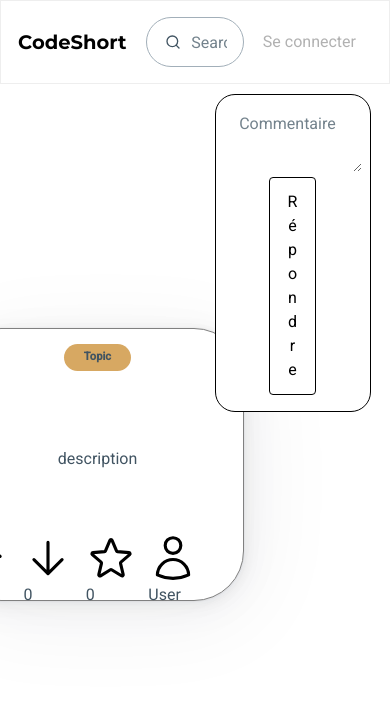
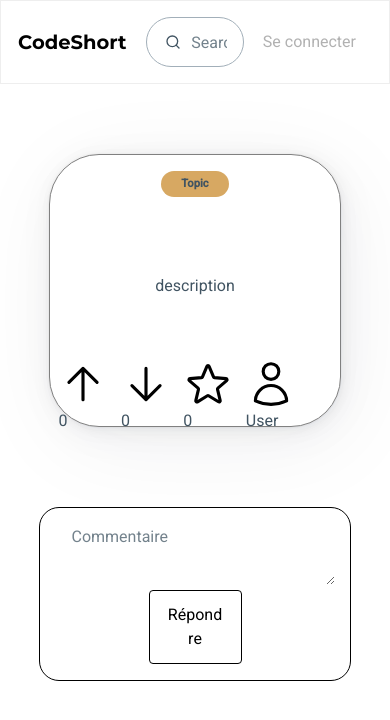
Before and after one commit to univ-smb-m1-isc-2022/codeshort-front, an Angular app: page /home/comment/1 in a window 390 px wide. Shown: the top 720 px of the page. Built offline with nearby package versions, Linux system fonts and the light colour scheme.

Commit message:
[ + ] Comment responsive

```diff
--- a/src/app/components/comment/comment.component.scss
+++ b/src/app/components/comment/comment.component.scss
@@ -4,6 +4,10 @@
     width: 100%;
     display: grid;
     grid-template-columns: 1fr 1fr;
+
+    @media (max-width: 500px) {
+        grid-template-columns: 1fr;
+    }
 }
 
 .anecdote-box {
@@ -11,6 +15,10 @@
     align-items: center;
     justify-content: center;
     width: 50vw;
+
+    @media (max-width: 500px) {
+        width: 100vw;
+    }
 }
 
 .comment-list {
@@ -24,6 +32,11 @@
     width: 50vw;
     height: 100%;
     overflow-y: scroll;
+
+    @media (max-width: 500px) {
+        width: 100vw;
+        overflow-y: none;
+    }
 }
 
 .comment {
```
